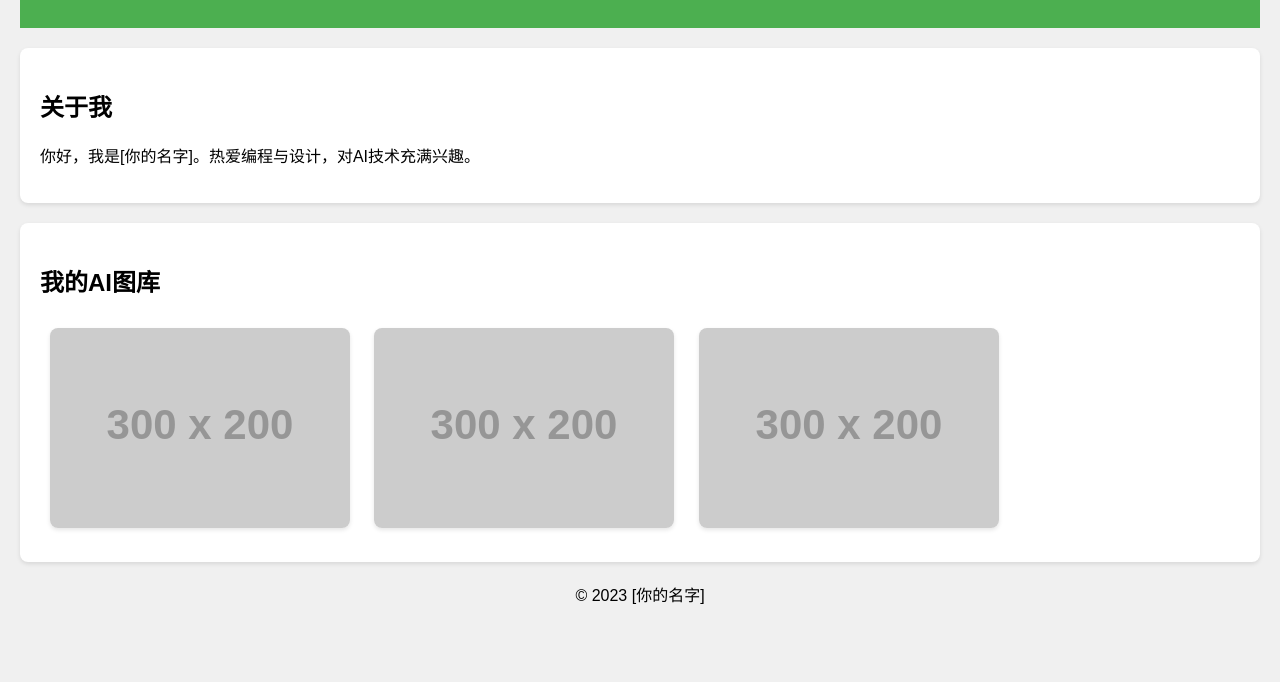
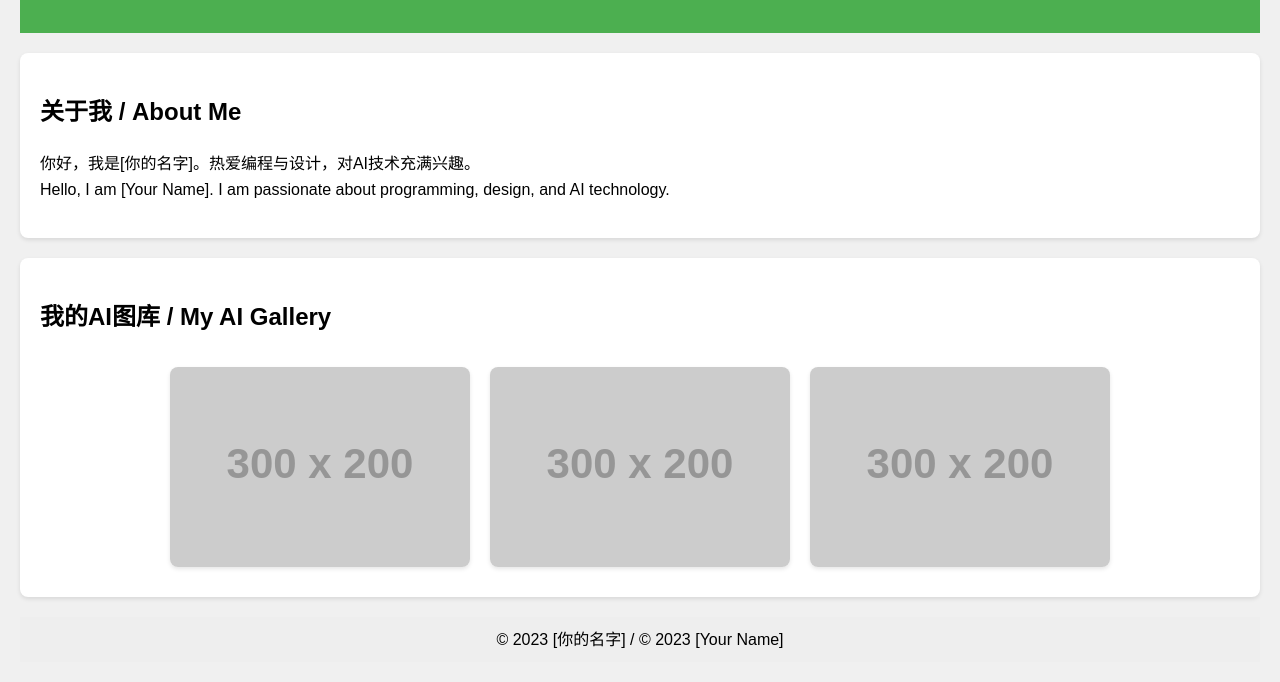
Before and after one commit to wangqk111/my-personal-page, a plain HTML site: page index.html in a window 1280 px wide. Shown: the part 121-803 px from the top of the page. Drawn offline with Linux system fonts and the light colour scheme; placeholder pictures from the web are drawn by us.

Commit message:
Update index.html

```diff
--- a/index.html
+++ b/index.html
@@ -3,13 +3,14 @@
 <head>
   <meta charset="UTF-8">
   <meta name="viewport" content="width=device-width, initial-scale=1.0">
-  <title>我的个人主页</title>
+  <title>我的个人主页 / My Personal Homepage</title>
   <style>
     body {
       font-family: Arial, sans-serif;
       background-color: #f0f0f0;
       margin: 0;
       padding: 20px;
+      line-height: 1.6;
     }
     header {
       background-color: #4caf50;
@@ -24,32 +25,49 @@
       border-radius: 8px;
       box-shadow: 0 2px 4px rgba(0, 0, 0, 0.1);
     }
+    .ai-gallery {
+      display: flex;
+      flex-wrap: wrap;
+      justify-content: center;
+    }
     .ai-gallery img {
       width: 300px;
       border-radius: 8px;
       box-shadow: 0 2px 4px rgba(0,0,0,0.1);
       margin: 10px;
     }
+    footer {
+      text-align: center;
+      margin-top: 20px;
+      padding: 10px;
+      background-color: #eee;
+    }
   </style>
 </head>
 <body>
   <header>
-    <h1>欢迎来到我的个人主页</h1>
+    <h1>欢迎来到我的个人主页 / Welcome to My Personal Homepage</h1>
   </header>
+
   <section>
-    <h2>关于我</h2>
-    <p>你好，我是[你的名字]。热爱编程与设计，对AI技术充满兴趣。</p>
+    <h2>关于我 / About Me</h2>
+    <p>
+      你好，我是[你的名字]。热爱编程与设计，对AI技术充满兴趣。<br>
+      Hello, I am [Your Name]. I am passionate about programming, design, and AI technology.
+    </p>
   </section>
+
   <section>
-    <h2>我的AI图库</h2>
+    <h2>我的AI图库 / My AI Gallery</h2>
     <div class="ai-gallery">
-      <img src="https://via.placeholder.com/300x200.png?text=AI+Image+1" alt="AI生成图片1">
-      <img src="https://via.placeholder.com/300x200.png?text=AI+Image+2" alt="AI生成图片2">
-      <img src="https://via.placeholder.com/300x200.png?text=AI+Image+3" alt="AI生成图片3">
+      <img src="https://via.placeholder.com/300x200.png?text=AI+Image+1" alt="AI生成图片1 / AI Generated Image 1">
+      <img src="https://via.placeholder.com/300x200.png?text=AI+Image+2" alt="AI生成图片2 / AI Generated Image 2">
+      <img src="https://via.placeholder.com/300x200.png?text=AI+Image+3" alt="AI生成图片3 / AI Generated Image 3">
     </div>
   </section>
-  <footer style="text-align:center; margin-top:20px;">
-    © 2023 [你的名字]
+
+  <footer>
+    © 2023 [你的名字] / © 2023 [Your Name]
   </footer>
 </body>
 </html>
```
